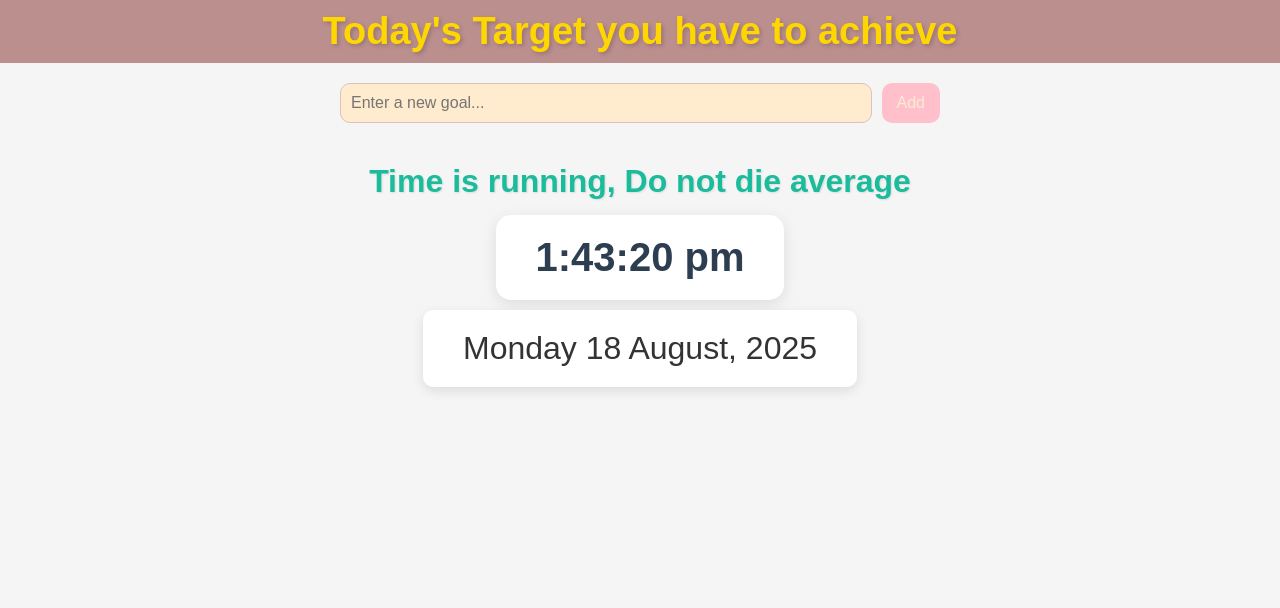
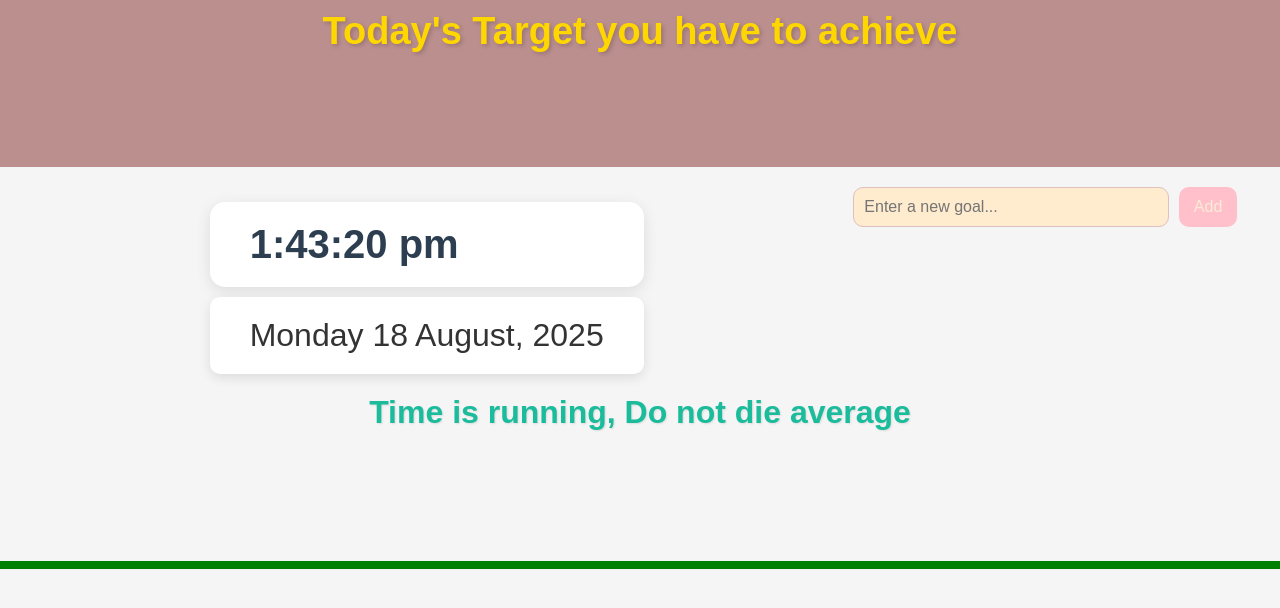
Before and after one commit to gauravcs2025/DOTO, a plain HTML site: page index.html in a window 1280 px wide. Drawn offline with Linux system fonts and the light colour scheme; no server answers.

Commit message:
Trying to use CSS grid

```diff
--- a/index.html
+++ b/index.html
@@ -25,9 +25,10 @@
     <div id="time-word">
       <h4>Time is running, Do not die average</h4>
     </div>
-
-    <div id="clock"></div>
-    <div id="date"></div>
+    <div class="date-time">
+      <div id="clock"></div>
+      <div id="date"></div>
+    </div>
 
     <script src="script.js"></script>
   </body>
--- a/style.css
+++ b/style.css
@@ -1,10 +1,14 @@
 body {
   background-color: whitesmoke;
-  display: flex;
+  /* display: flex;
   flex-direction: column;
-  align-items: center;
+  align-items: center; */
   font-family: sans-serif;
   margin: 0;
+  display: grid;
+  grid-template-columns: 2fr 1fr;
+  grid-template-rows: 1fr 1fr 1fr;
+  border-bottom: 8px solid green;
 }
 
 #header {
@@ -15,6 +19,7 @@ body {
   text-shadow: 2px 2px 4px rgba(0, 0, 0, 0.2);
   color: gold;
   padding: 10px 0;
+  grid-column: 1/-1;
 }
 
 #header h1 {
@@ -25,6 +30,7 @@ body {
 #container {
   width: 90%;
   max-width: 600px;
+  grid-column:2/-1;
 }
 
 #input-container {
@@ -91,12 +97,15 @@ body {
   display: flex;
   justify-content: center;
   text-shadow: 1px 1px 2px rgba(0, 0, 0, 0.1);
+  grid-row:3/4;
+  grid-column:1/-1;
 }
 
 #time-word h4 {
   font-size: 32px;
   color: #1abc9c; /* A nice teal/aquamarine color */
   margin: 0;
+
 }
 
 #clock {
@@ -119,3 +128,9 @@ body {
   box-shadow: 0 4px 12px rgba(0, 0, 0, 0.1);
   margin-top: 10px;
 }
+.date-time{
+  grid-column:1/2;
+  grid-row:2/3;
+  align-self: center;
+  justify-self: center
+}
```
